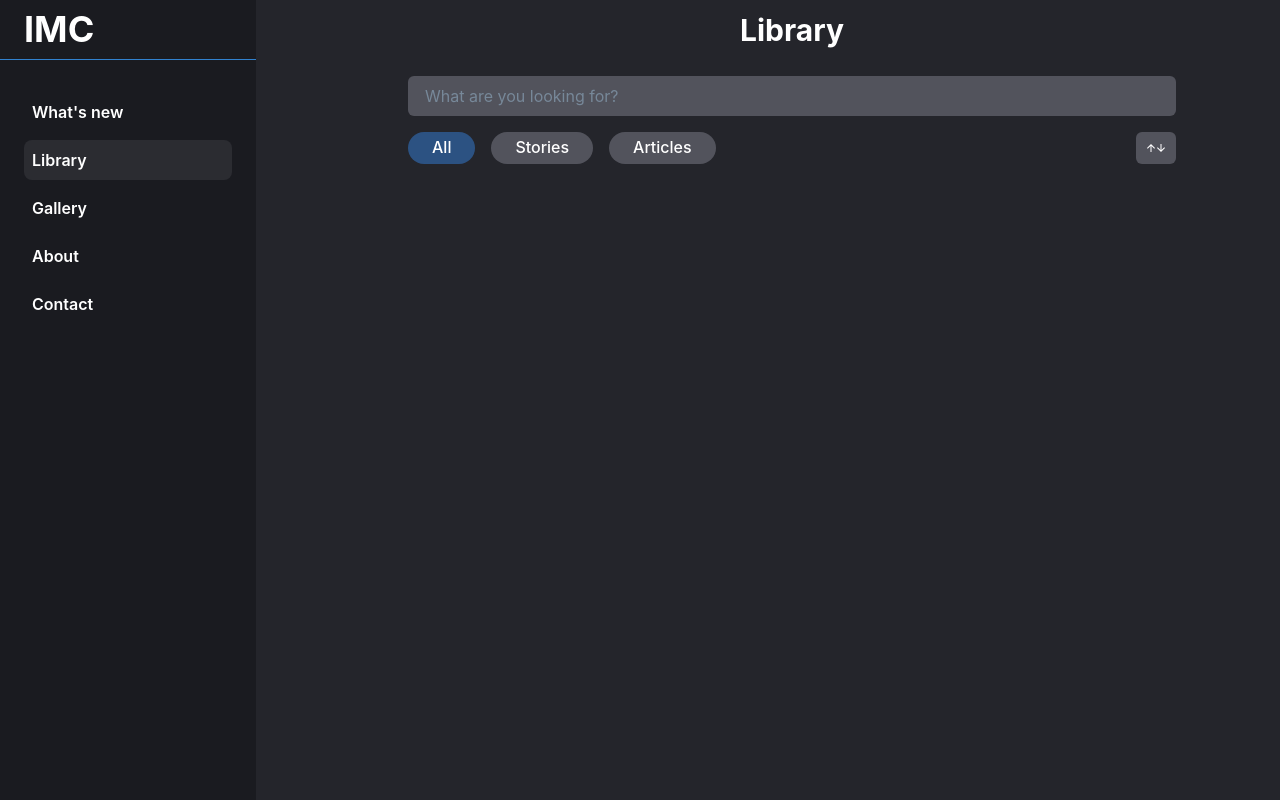
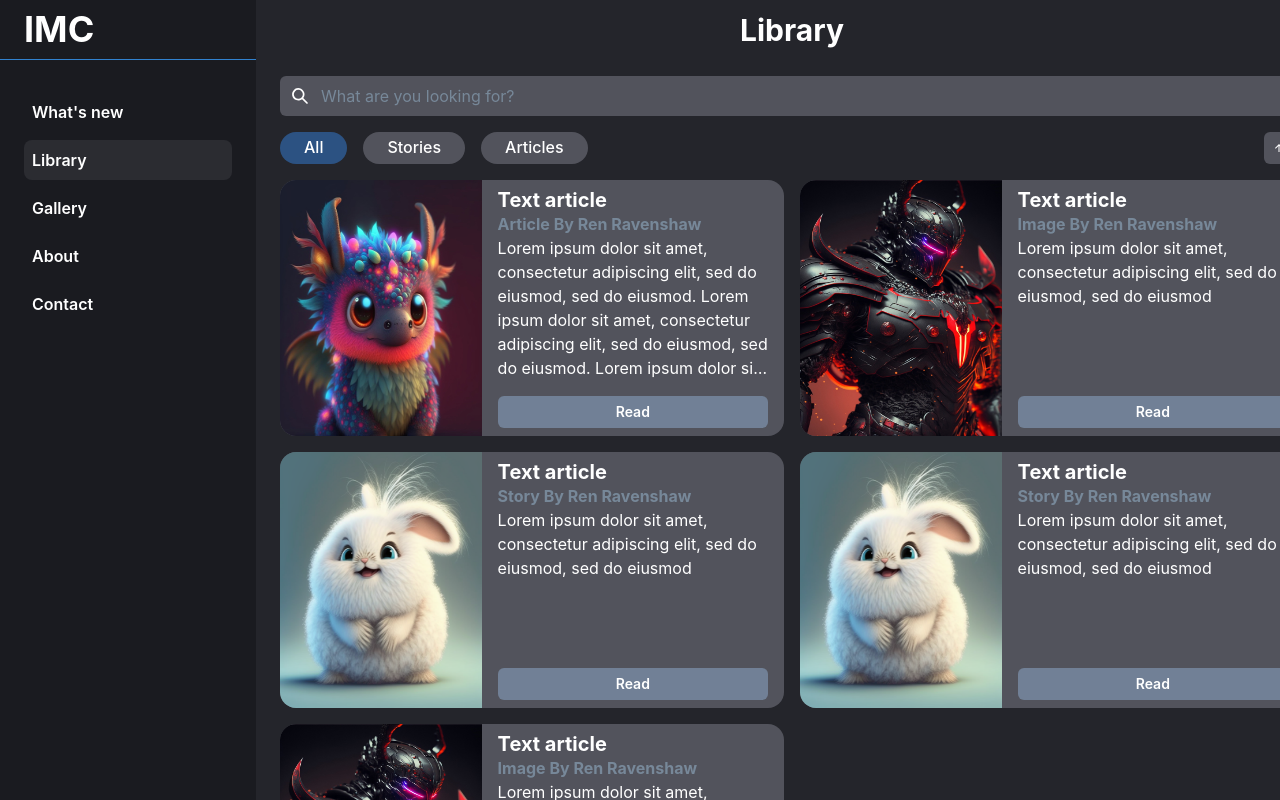
Before and after one commit to Limenkey/shadowverse, a React (Vite) app in the folder shadowverse/: page /library in a window 1280 px wide. Shown: the top 800 px of the page. Built offline with nearby package versions, Linux system fonts and the light colour scheme.

Commit message:
feat: adds LibraryList

```diff
--- a/shadowverse/src/pages/LibraryPage/LibraryPage.tsx
+++ b/shadowverse/src/pages/LibraryPage/LibraryPage.tsx
@@ -1,10 +1,13 @@
 import { PageTemplate } from '../../shared/layout';
 import { LibraryFilterbar } from './components/LibraryFilterbar';
+
+import { LibraryList } from './components/LibraryList';
 
 const LibraryPage = () => {
   return (
     <PageTemplate title='Library'>
       <LibraryFilterbar />
+      <LibraryList />
     </PageTemplate>
   );
 };
--- a/shadowverse/src/pages/LibraryPage/components/LibraryFilterbar/LibraryFilterbar.tsx
+++ b/shadowverse/src/pages/LibraryPage/components/LibraryFilterbar/LibraryFilterbar.tsx
@@ -1,4 +1,4 @@
-import { Box, Button, Flex, Input, Stack } from '@chakra-ui/react';
+import { Box, Button, Flex, Stack } from '@chakra-ui/react';
 import { ArrowDownIcon, ArrowUpIcon } from '@chakra-ui/icons';
 import { APP_COLORS } from '../../../../const/styles';
 import { SingleTagSelector } from '../../../../shared/interaction/SingleTagSelector';
@@ -6,6 +6,7 @@ import { BasicDropdown } from '../../../../shared/interaction/Dropdown';
 import type { ISelectItem } from '../../../../types/generics';
 import { useLibraryFilterbarState } from '../../state/useLibraryFilterbarState.ts';
 import { TItemType, TSortingType } from '../../types/libraryFilterbarTypes.ts';
+import { SearchInput } from '../../../../shared/interaction/SearchInput';
 
 const sortingOptions: ISelectItem<TSortingType>[] = [
   {
@@ -38,18 +39,11 @@ export const LibraryFilterbar = () => {
     useLibraryFilterbarState();
   return (
     <Box>
-      <Stack px='128px' gap='16px'>
-        <Input
+      <Stack gap='16px'>
+        <SearchInput
           placeholder='What are you looking for?'
           value={search}
-          onChange={(e) => setSearch(e.target.value)}
-          width='100%'
-          bg={APP_COLORS.cardBG}
-          borderColor='transparent'
-          color={APP_COLORS.textWhite}
-          _placeholder={{
-            color: APP_COLORS.textGray,
-          }}
+          onChange={setSearch}
         />
         <Flex justifyContent='space-between' alignItems='center'>
           <SingleTagSelector
--- /dev/null
+++ b/shadowverse/src/pages/LibraryPage/components/LibraryList/LibraryList.tsx
@@ -0,0 +1,49 @@
+import { Button, Flex, Heading, Image, Stack, Text } from '@chakra-ui/react';
+import { listItemsMock } from '../../../MainPage/mocks/listItemsMock.ts';
+import { APP_COLORS } from '../../../../const/styles';
+
+export const LibraryList = () => {
+  return (
+    <Flex flexWrap='wrap' gap='16px'>
+      {listItemsMock.map((item) => (
+        <Flex
+          key={item.id}
+          width='calc(50% - 8px)'
+          height='256px'
+          bg={APP_COLORS.cardBG}
+          borderRadius='16px'
+        >
+          <Image
+            src={item.image.url}
+            alt={item.image.alt}
+            minWidth='40%'
+            borderLeftRadius='16px'
+          />
+          <Stack p='8px 16px' gap='0'>
+            <Heading size='md'>{item.title}</Heading>
+            <Heading
+              size='s'
+              textTransform='capitalize'
+              color={APP_COLORS.textGray}
+            >
+              {`${item.type} by Ren Ravenshaw`}
+            </Heading>
+            <Text noOfLines={6}>{item.description}</Text>
+            <Flex justifyContent='center' marginTop='auto'>
+              <Button
+                variant='contained'
+                bg='gray.500'
+                color={APP_COLORS.textWhite}
+                size='sm'
+                width='100%'
+                _hover={{ bg: 'gray.700' }}
+              >
+                Read
+              </Button>
+            </Flex>
+          </Stack>
+        </Flex>
+      ))}
+    </Flex>
+  );
+};
--- /dev/null
+++ b/shadowverse/src/pages/LibraryPage/components/LibraryList/index.ts
@@ -0,0 +1 @@
+export * from './LibraryList.tsx';
--- /dev/null
+++ b/shadowverse/src/shared/interaction/SearchInput/SearchInput.tsx
@@ -0,0 +1,31 @@
+import { Input, InputGroup, InputLeftElement } from '@chakra-ui/react';
+import { SearchIcon } from '@chakra-ui/icons';
+import { APP_COLORS } from '../../../const/styles';
+
+interface SearchInputProps {
+  placeholder: string;
+  value: string;
+  onChange: (value: string) => void;
+}
+export const SearchInput = (props: SearchInputProps) => {
+  const { onChange, placeholder, value } = props;
+  return (
+    <InputGroup>
+      <InputLeftElement>
+        <SearchIcon />
+      </InputLeftElement>
+      <Input
+        placeholder={placeholder}
+        value={value}
+        onChange={(e) => onChange(e.target.value)}
+        width='100%'
+        bg={APP_COLORS.cardBG}
+        borderColor='transparent'
+        color={APP_COLORS.textWhite}
+        _placeholder={{
+          color: APP_COLORS.textGray,
+        }}
+      />
+    </InputGroup>
+  );
+};
--- /dev/null
+++ b/shadowverse/src/shared/interaction/SearchInput/index.ts
@@ -0,0 +1 @@
+export * from './SearchInput.tsx';
```
